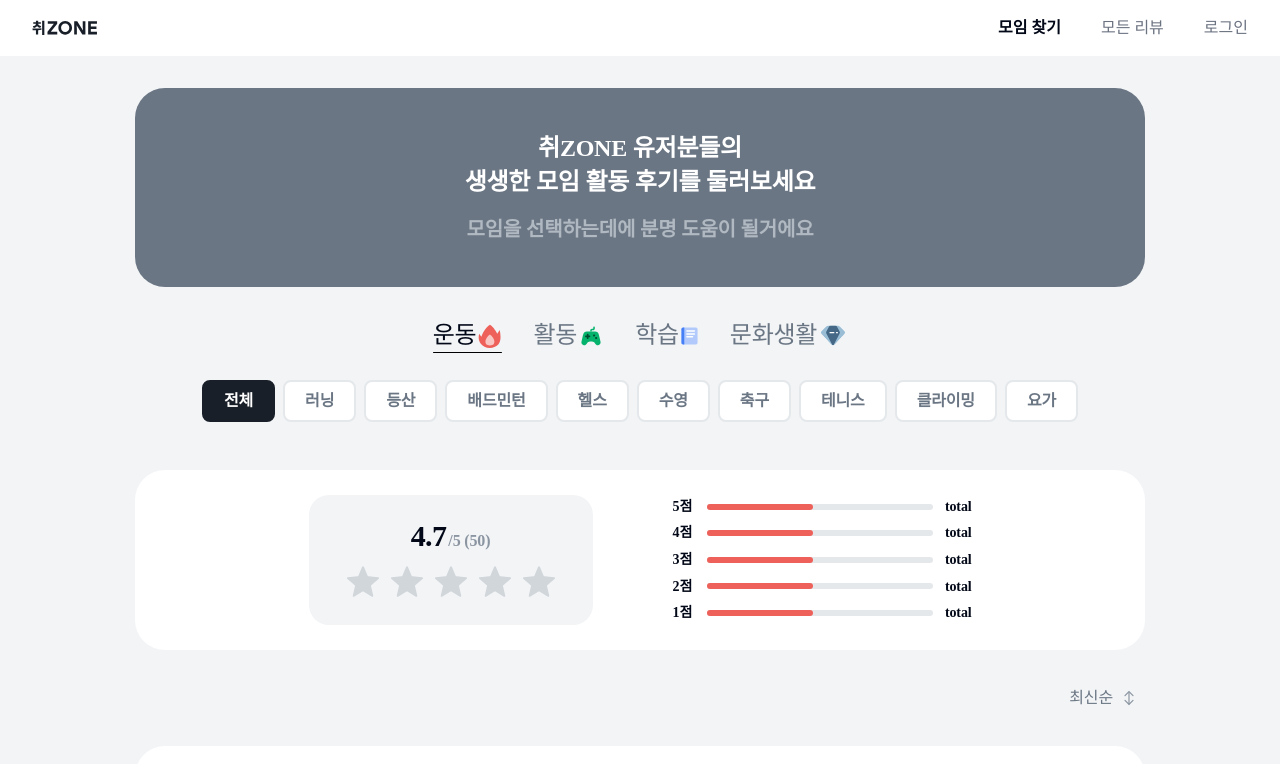
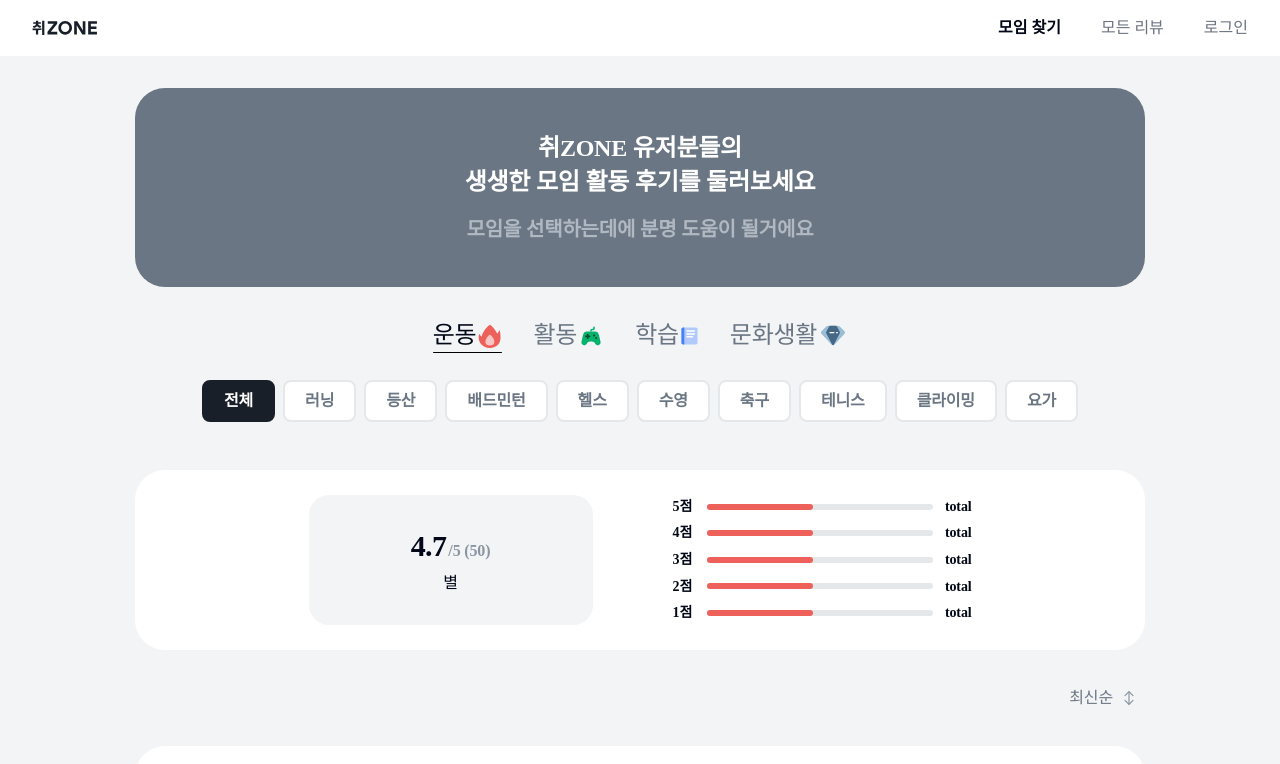
Before and after one commit to codeit-team2/FE, a Next.js app: page /review in a window 1280 px wide. Shown: the top 764 px of the page. Built offline with nearby package versions, Linux system fonts and the light colour scheme; a web font is replaced by a local one.

Commit message:
fix : build error 2차 수정

```diff
--- a/src/components/My/MyTab/index.tsx
+++ b/src/components/My/MyTab/index.tsx
@@ -1,4 +1,4 @@
-import React, { useCallback, useEffect, useRef, useState } from 'react';
+import React, { useEffect, useRef, useState } from 'react';
 
 import Image from 'next/image';
 
@@ -39,7 +39,7 @@ export default function MyTap({ setSelectTab }: Props) {
 
   const tabRefs = useRef<(HTMLButtonElement | null)[]>([]);
 
-  const updateIndicator = useCallback(() => {
+  const updateIndicator = () => {
     const currentTab = tabRefs.current[selectedIndex];
     if (currentTab) {
       const { offsetWidth, offsetLeft } = currentTab;
@@ -49,7 +49,7 @@ export default function MyTap({ setSelectTab }: Props) {
         left: offsetLeft,
       });
     }
-  }, [selectedIndex]);
+  };
 
   useEffect(() => {
     updateIndicator();
@@ -58,7 +58,7 @@ export default function MyTap({ setSelectTab }: Props) {
     return () => {
       window.removeEventListener('resize', updateIndicator);
     };
-  }, [selectedIndex, updateIndicator]);
+  }, [selectedIndex]);
 
   const handleTapChange = (index: number, id: string) => {
     setSelectedIndex(index);
--- a/src/components/Review/StarRatingAverage/index.tsx
+++ b/src/components/Review/StarRatingAverage/index.tsx
@@ -1,31 +1,25 @@
 import React from 'react';
 
-import Image from 'next/image';
+// import Image from 'next/image';
 
-import { ExerciseReview } from '@/types/testDataType';
-
-interface StarRatingAverageProps {
-  mockData: ExerciseReview;
-}
-
-export default function StarRatingAverage({ mockData }: StarRatingAverageProps) {
+export default function StarRatingAverage() {
   const scores = [5, 4, 3, 2, 1];
 
-  const renderStars = () => {
-    const starArray = [];
-    for (let i = 0; i < 5; i++) {
-      starArray.push(
-        <div key={i} className="relative h-24 w-24 sm:h-32 sm:w-32 md:h-44 md:w-44">
-          <Image
-            src={i < mockData.star ? '/icons/ic-star-on.svg' : '/icons/ic-star-off.svg'}
-            alt={i < mockData.star ? 'Filled star' : 'Empty star'}
-            fill
-          />
-        </div>,
-      );
-    }
-    return starArray;
-  };
+  // const renderStars = () => {
+  //   const starArray = [];
+  //   for (let i = 0; i < 5; i++) {
+  //     starArray.push(
+  //       <div key={i} className="relative h-24 w-24 sm:h-32 sm:w-32 md:h-44 md:w-44">
+  //         <Image
+  //           src={i < mockData.star ? '/icons/ic-star-on.svg' : '/icons/ic-star-off.svg'}
+  //           alt={i < mockData.star ? 'Filled star' : 'Empty star'}
+  //           fill
+  //         />
+  //       </div>,
+  //     );
+  //   }
+  //   return starArray;
+  // };
 
   return (
     <div className="flex h-180 w-full max-w-[1010px] items-center justify-center gap-22 rounded-lg bg-white p-20 md:gap-80">
@@ -34,7 +28,7 @@ export default function StarRatingAverage({ mockData }: StarRatingAverageProps)
           <p className="text-heading-1Sb md:text-average">4.7</p>
           <p className="text-body-2Sb text-neutral-400 md:text-body-1Sb">/5 (50)</p>
         </div>
-        <div className="flex">{renderStars()}</div>
+        <div className="flex">{/* {renderStars()} */} 별</div>
       </div>
       <div className="flex w-full max-w-299 flex-col gap-7">
         {scores.map((score) => (
--- a/src/components/Review/UserReview/index.tsx
+++ b/src/components/Review/UserReview/index.tsx
@@ -2,12 +2,10 @@ import React from 'react';
 
 import Image from 'next/image';
 
-import { CategoryReviews, ExerciseReview } from '@/types/testDataType';
-
-// 적절한 경로로 수정해주세요.
+import { ReviewCard } from '@/types/testDataType';
 
 interface UserReviewProps {
-  mockData: CategoryReviews;
+  mockData: ReviewCard;
 }
 
 export default function UserReview({ mockData }: UserReviewProps) {
--- a/src/components/common/Dropdown/index.tsx
+++ b/src/components/common/Dropdown/index.tsx
@@ -61,12 +61,12 @@ export default function Dropdown({
       {/* 이후 고정 값 나오면 변경작업 */}
       {isOpen ? (
         items && items.length > 0 ? (
-          <div className="absolute z-10 w-full rounded-md bg-white py-5 text-body-2Sb shadow-lg px-4">
+          <div className="absolute z-10 w-full rounded-md bg-white px-4 py-5 text-body-2Sb shadow-lg">
             {items.map((item, index) => (
               <div
                 key={index}
                 onClick={handleItemClick}
-                className={`${type === 'default' ? 'flex cursor-pointer items-center justify-center py-7 my-4 hover:rounded-full hover:bg-primary-50' : 'flex w-full cursor-pointer items-center justify-center px-10 py-12 hover:rounded-full hover:bg-primary-50'}`}
+                className={`${type === 'default' ? 'my-4 flex cursor-pointer items-center justify-center py-7 hover:rounded-full hover:bg-primary-50' : 'flex w-full cursor-pointer items-center justify-center px-10 py-12 hover:rounded-full hover:bg-primary-50'}`}
               >
                 {item}
               </div>
--- a/src/components/common/Modal/Activity/index.tsx
+++ b/src/components/common/Modal/Activity/index.tsx
@@ -4,8 +4,7 @@ import { Button } from '@/components/ui/button';
 import {
   Dialog,
   DialogContent,
-  DialogDescription,
-  DialogHeader,
+  DialogDescription, // DialogHeader,
   DialogTitle,
   DialogTrigger,
 } from '@/components/ui/dialog';
--- a/src/components/common/Modal/Login/index.tsx
+++ b/src/components/common/Modal/Login/index.tsx
@@ -28,7 +28,8 @@ export default function LoginModal({
     formState: { isValid },
   } = form;
 
-  const onSubmit: SubmitHandler<FieldValues> = (value: FieldValues) => {};
+  // const onSubmit: SubmitHandler<FieldValues> = (value: FieldValues) => {}; 빌드 에러 때문에 주석 처리
+  const onSubmit: SubmitHandler<FieldValues> = () => {};
 
   useEffect(() => {
     trigger();
--- a/src/components/common/Modal/LoginRequired/index.tsx
+++ b/src/components/common/Modal/LoginRequired/index.tsx
@@ -5,7 +5,11 @@ import Link from 'next/link';
 
 import { Button } from '@/components/ui/button';
 
-export default function LoginRequired({ onClose }: any) {
+interface LoginRequiredProps {
+  onClose: () => void;
+}
+
+export default function LoginRequired({ onClose }: LoginRequiredProps) {
   return (
     <>
       <div className="fixed left-1/2 top-1/2 z-50 flex h-252 w-320 -translate-x-1/2 -translate-y-1/2 transform justify-center rounded-md bg-white p-20 md:h-332 md:w-520 md:px-40 md:py-32">
--- a/src/pages/review/index.tsx
+++ b/src/pages/review/index.tsx
@@ -12,6 +12,10 @@ import StarRatingAverage from '@/components/Review/StarRatingAverage';
 import UserReview from '@/components/Review/UserReview';
 import mockData from '@/components/Review/reviewTestData.json';
 import { Button } from '@/components/ui/button';
+
+// import { CategoryReviews } from '@/types/testDataType';
+
+// const mockDataTyped: CategoryReviews = mockData;
 
 export default function Review() {
   const isReview = true;
@@ -37,7 +41,7 @@ export default function Review() {
           </div>
           <ChipTap />
           <div className="mt-24 w-full md:mt-32">
-            <StarRatingAverage mockData={mockData} />
+            <StarRatingAverage />
           </div>
           <div className="my-24 mb-32 flex w-full max-w-[1010px] justify-end md:my-32">
             <Dropdown
@@ -60,7 +64,7 @@ export default function Review() {
                   </>
                 }
               />
-              <Button className="mb-40 mt-32 w-full max-w-[1008px] md:mb-50" children="모임찾기" />
+              <Button className="mb-40 mt-32 w-full max-w-[1008px] md:mb-50">모임찾기</Button>
             </>
           )}
         </div>
```
